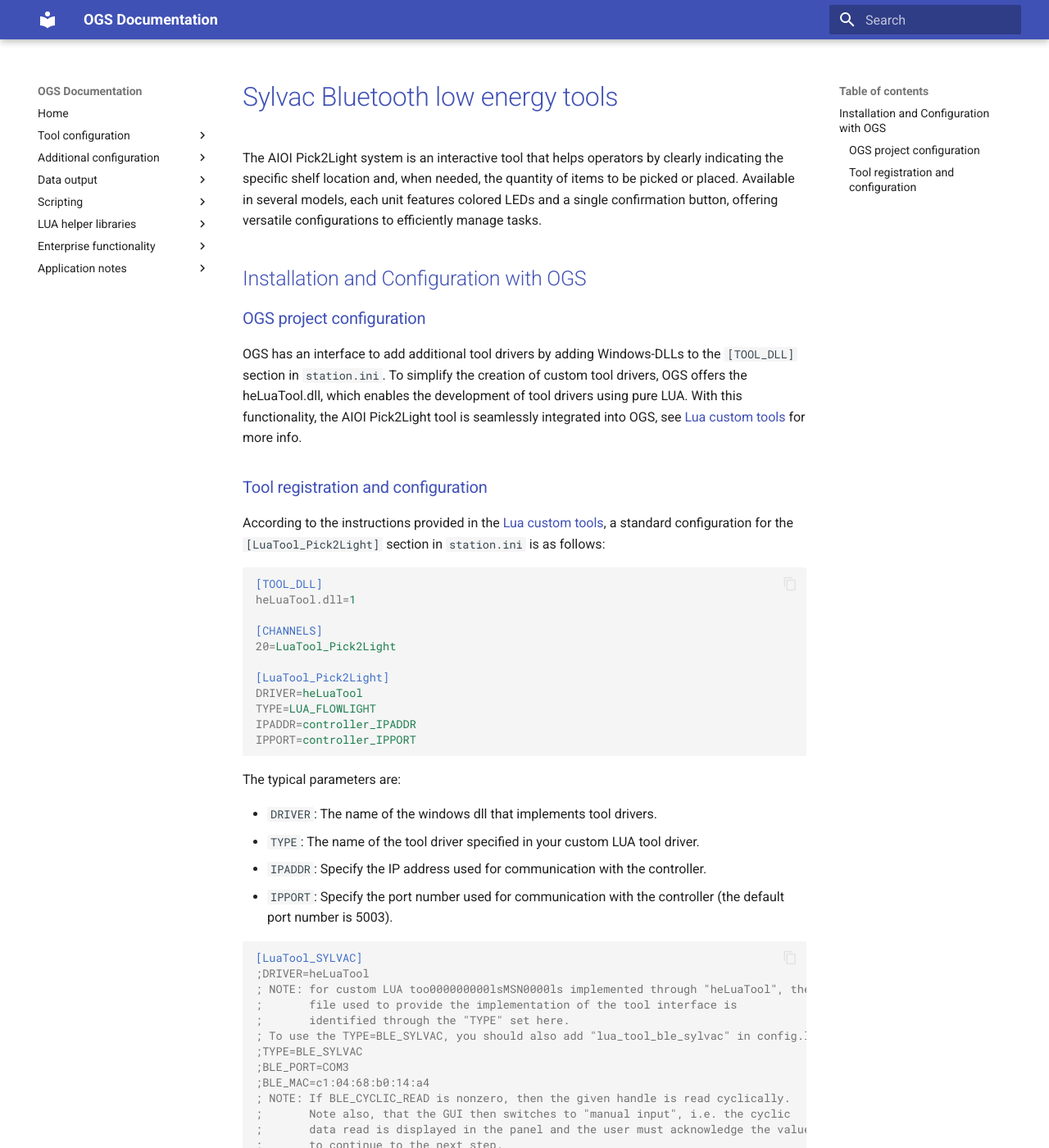
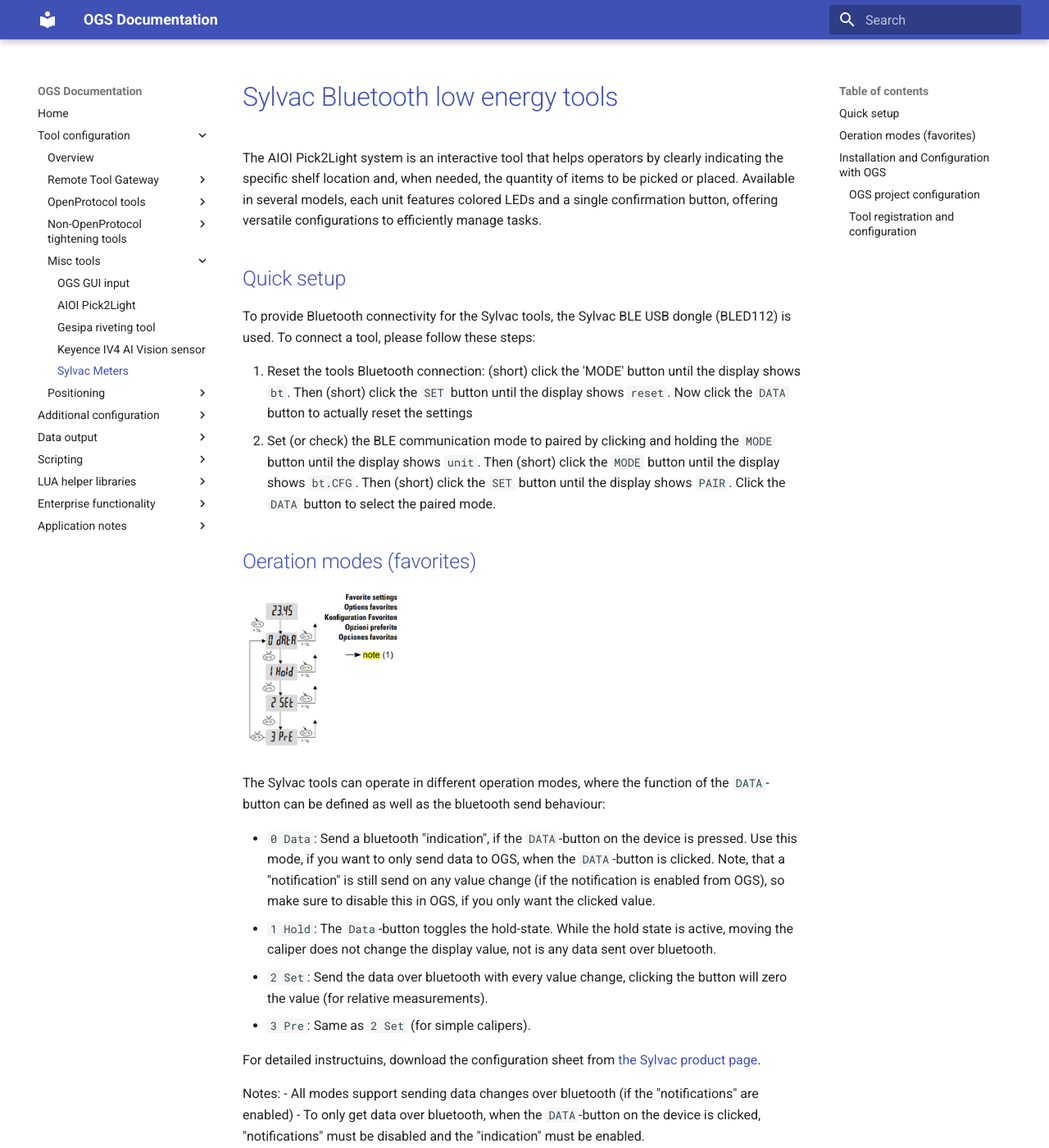
Before and after one commit to haller-erne/ogs, an MkDocs documentation site: the page built from docs/tools/misc/sylvac.md, in a window 1280 px wide and 1400 px high. Shown: the whole window at 82% size. Built offline with MkDocs 1.6.1 and Material for MkDocs 9.7.7, drawn with Linux system fonts in a browser that asks for light colours; some of the changed text lies outside the part shown.

Commit message:
Added Sylvac

````diff
--- a/docs/tools/misc/sylvac.md
+++ b/docs/tools/misc/sylvac.md
@@ -11,30 +11,69 @@
 
 The AIOI Pick2Light system is an interactive tool that helps operators by clearly indicating the specific shelf location and, when needed, the quantity of items to be picked or placed. Available in several models, each unit features colored LEDs and a single confirmation button, offering versatile configurations to efficiently manage tasks. <!--links? to aioi H/W setup-->
 
+## Quick setup
+
+To provide Bluetooth connectivity for the Sylvac tools, the Sylvac BLE USB dongle (BLED112) is used. To connect a tool, please follow these steps:
+
+1. Reset the tools Bluetooth connection: (short) click the 'MODE' button until the display shows `bt`. Then (short) click the `SET` button until the display shows `reset`. Now click the `DATA` button to actually reset the settings
+2. Set (or check) the BLE communication mode to paired by clicking and holding the `MODE` button until the display shows `unit`. Then (short) click the `MODE` button until the display shows `bt.CFG`. Then (short) click the `SET` button until the display shows `PAIR`. Click the `DATA` button to select the paired mode.
+
+
+## Oeration modes (favorites)
+
+![alt text](resources/sylvac-favorites.png){ align=right; width=200px; }
+
+The Sylvac tools can operate in different operation modes, where the function of the `DATA`-button can be defined as well as the bluetooth send behaviour:
+
+- `0 Data`: Send a bluetooth "indication", if the `DATA`-button on the device is pressed. Use this mode, if you want to only send data to OGS, when the `DATA`-button is clicked. Note, that a "notification" is still send on any value change (if the notification is enabled from OGS), so make sure to disable this in OGS, if you only want the clicked value.
+- `1 Hold`: The `Data`-button toggles the hold-state. While the hold state is active, moving the caliper does not change the display value, not is any data sent over bluetooth.
+- `2 Set`: Send the data over bluetooth with every value change, clicking the button will zero the value (for relative measurements).
+- `3 Pre`: Same as `2 Set` (for simple calipers).
+
+For detailed instructuins, download the configuration sheet from [the Sylvac product page](https://www.sylvac.ch/wp-content/uploads/2024/01/MAN_S_Cal_EVO_SYL_EFDIS_681.295.04_WEB.pdf).
+
+Notes:
+- All modes support sending data changes over bluetooth (if the "notifications" are enabled)
+- To only get data over bluetooth, when the `DATA`-button on the device is clicked, "notifications" must be disabled and the "indication" must be enabled.
+
+Note, that `0 Data` is the only mode, where the bluetooth data is not sent with every change of value. In mode `0 Data` the `DATA`-button must be clicked for a value transmission.
+
 ## Installation and Configuration with OGS
 
 ### OGS project configuration
 
-OGS has an interface to add additional tool drivers by adding Windows-DLLs to the `[TOOL_DLL]` section in `station.ini`. To simplify the creation of custom tool drivers, OGS offers the heLuaTool.dll, which enables the development of tool drivers using pure LUA. With this functionality, the AIOI Pick2Light tool is seamlessly integrated into OGS, see [Lua custom tools](../../v3/lua/customtools.md) for more info.
+OGS has an interface to add additional tool drivers by adding Windows-DLLs to the `[TOOL_DLL]` section in `station.ini`. To simplify the creation of custom tool drivers, OGS offers the heLuaTool.dll, which enables the development of tool drivers using pure LUA. With this functionality, the Sylvac tool is seamlessly integrated into OGS, see [Lua custom tools](../../v3/lua/customtools.md) for more info.
 
 ### Tool registration and configuration
 
-According to the instructions provided in the [Lua custom tools](../../v3/lua/customtools.md), a standard configuration for the `[LuaTool_Pick2Light]` section in `station.ini` is as follows:
+According to the instructions provided in the [Lua custom tools](../../v3/lua/customtools.md), a standard configuration for the `[LuaTool_Sylvac]` section in `station.ini` is as follows:
 
 ``` ini
 [TOOL_DLL]
 heLuaTool.dll=1
 
 [CHANNELS]
-20=LuaTool_Pick2Light
+20=LuaTool_Sylvac
 
-[LuaTool_Pick2Light]
+[LuaTool_Sylvac]
 DRIVER=heLuaTool
-TYPE=LUA_FLOWLIGHT
-IPADDR=controller_IPADDR
-IPPORT=controller_IPPORT
+TYPE=sylvac
+; The following setup is for Calipers of type S_CAL Evo with old bluetooth module.
+; These devices do not support "paired mode" and "cyclic mode". Data is read whenever
+; the data button is clicked on the tool.
+; To identify the tool, press the MODE button for 2 seconds. Old devices will not enter
+; a menu.
+BLE_PORT=COM3
+BLE_MAC=f7:c5:d3:10:52:4b
+; Define the correct (device-specific) bluetooth protocol here. Note, that
+; two "generic" protocols are available to support all current devices:
+;   SYLVAC_GATT_SDS: standard data service (report value on every change)
+;   SYLVAC_GATT_SMS: Synology Metrology service (cable replacement)
+BLE_TOOLTYPE=SYLVAC_GATT_SMS
+;BLE_TOOLTYPE=SYLVAC_GATT_SDS
+GUI_LABEL=Length [mm]
 ```
-
+<!--
 The typical parameters are:
 
 - `DRIVER`: The name of the windows dll that implements tool drivers.
@@ -82,3 +121,4 @@
 GUI_LABEL=Length [mm]
 BLE_ENCRYPT=0
 ```
+-->
--- a/mkdocs.yml
+++ b/mkdocs.yml
@@ -26,6 +26,7 @@
             - AIOI Pick2Light: tools/misc/aioi-pick2light.md
             - Gesipa riveting tool: tools/misc/gesipa-mqtt.md
             - Keyence IV4 AI Vision sensor: tools/misc/keyence-iv4.md
+            - Sylvac Meters: tools/misc/sylvac.md
         - Positioning:
             - Overview: tools/positioning/README.md
             - ART SmartTrack/DTrack: tools/positioning/positioning-art-dtrack.md
````
Also changed, not shown: docs/tools/misc/resources/sylvac-favorites.png (added).
